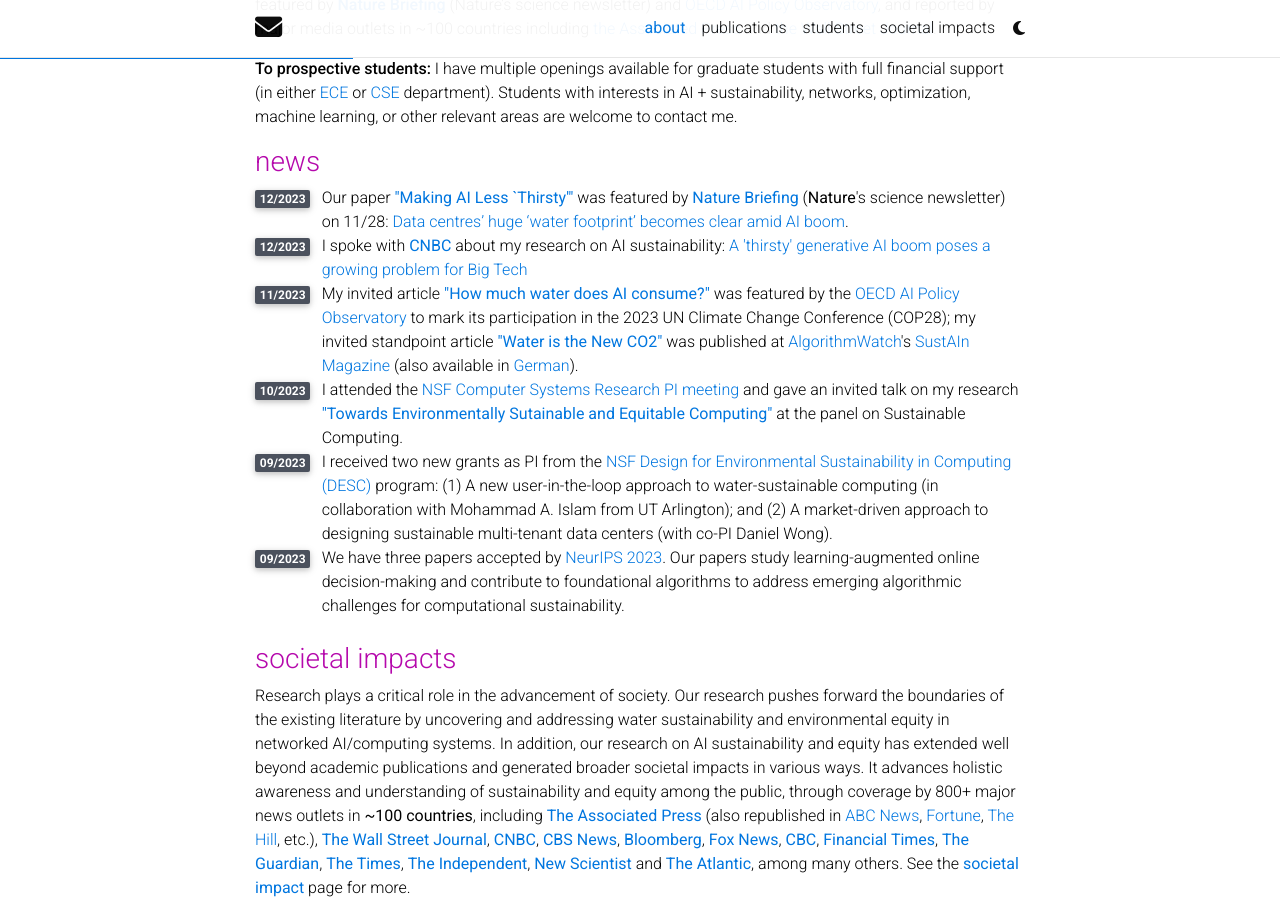
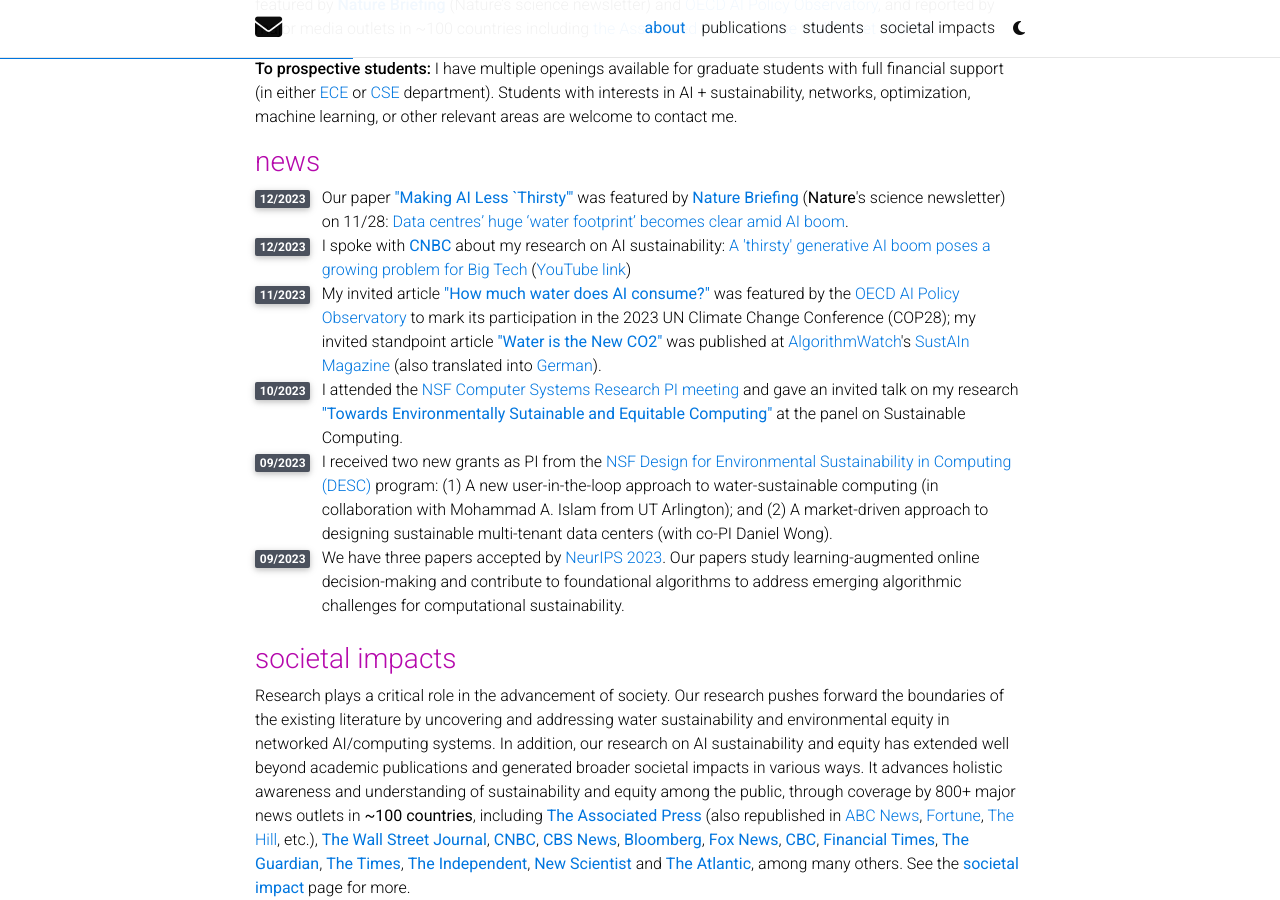
Before and after one commit to shaoleiren/shaoleiren.github.io, a Jekyll site: the page built from _pages/about.md, in a window 1280 px wide and 900 px high, scrolled down 593 px. Built offline with Jekyll 4.4.1, drawn with Linux system fonts in a browser that asks for light colours; full-size pictures stand in for the smaller copies a plugin makes; comment, search, counter and statistics services are not loaded; a style sheet for code colours, icons or effects is not loaded.

Commit message:
Update about.html

```diff
--- a/_layouts/about.html
+++ b/_layouts/about.html
@@ -72,7 +72,7 @@
               </div>
               <div class="col-xs-11 cl-sm-11 col-md-11 mt-2 mt-md-0">
                I spoke with <b><a href="https://www.cnbc.com/video/2023/12/06/ai-and-big-tech-could-make-the-water-crisis-worse.html" target="_blank">CNBC</a></b> about my research on AI sustainability:
-                <a href="https://www.cnbc.com/2023/12/06/water-why-a-thirsty-generative-ai-boom-poses-a-problem-for-big-tech.html">A 'thirsty' generative AI boom poses a growing problem for Big Tech</a>
+                <a href="https://www.cnbc.com/2023/12/06/water-why-a-thirsty-generative-ai-boom-poses-a-problem-for-big-tech.html">A 'thirsty' generative AI boom poses a growing problem for Big Tech</a> (<a href="https://www.youtube.com/watch?v=SGHk3zE5xh4">YouTube link</a>)
               </div>
           </div>
 
@@ -86,7 +86,7 @@
                My invited article <b><a href="https://oecd.ai/en/wonk/how-much-water-does-ai-consume" target="_blank">"How much water does AI consume?"</a></b> was featured
                 by the <a href="https://www.linkedin.com/posts/oecd-ai_how-much-water-does-ai-consume-the-public-activity-7135961877473325056-QMM5">OECD AI Policy Observatory</a> to mark its participation
                 in the 2023 UN Climate Change Conference (COP28);
-               my invited standpoint article <b><a href="https://algorithmwatch.org/en/wp-content/uploads/2023/11/SustAIn-Magazine-3-EN-AlgorithmWatch-2023.pdf" target="_blank">"Water is the New CO2"</a></b> was published at <a href="https://algorithmwatch.org/en/" target="_blank">AlgorithmWatch</a>'s <a href="https://algorithmwatch.org/en/sustain-magazine-november-2023/" target="_blank">SustAIn Magazine</a> (also available in <a href="https://algorithmwatch.org/de/wp-content/uploads/2023/11/SustAIn-Magazin-3-DE-AlgorithmWatch-2023.pdf" target="_blank">German</a>).
+               my invited standpoint article <b><a href="https://algorithmwatch.org/en/wp-content/uploads/2023/11/SustAIn-Magazine-3-EN-AlgorithmWatch-2023.pdf" target="_blank">"Water is the New CO2"</a></b> was published at <a href="https://algorithmwatch.org/en/" target="_blank">AlgorithmWatch</a>'s <a href="https://algorithmwatch.org/en/sustain-magazine-november-2023/" target="_blank">SustAIn Magazine</a> (also translated into <a href="https://algorithmwatch.org/de/wp-content/uploads/2023/11/SustAIn-Magazin-3-DE-AlgorithmWatch-2023.pdf" target="_blank">German</a>).
               </div>
           </div>
 
```
